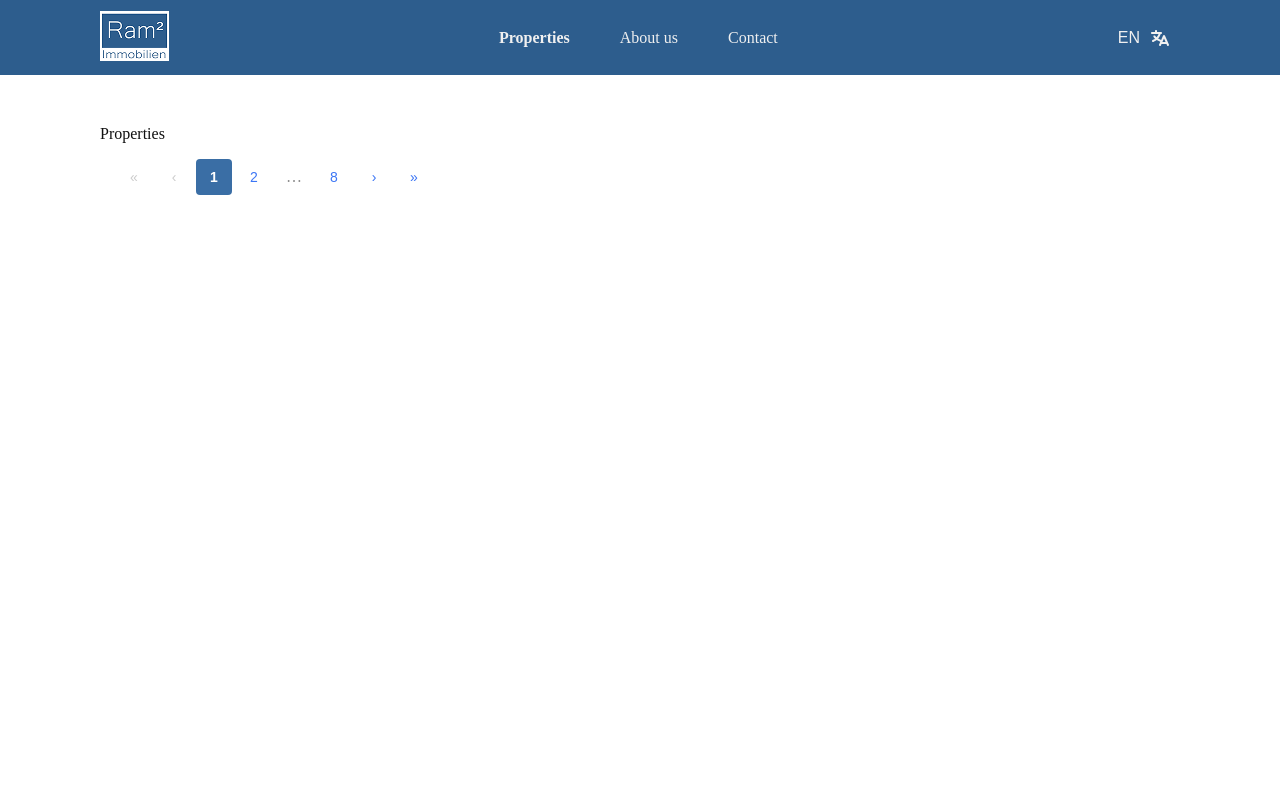
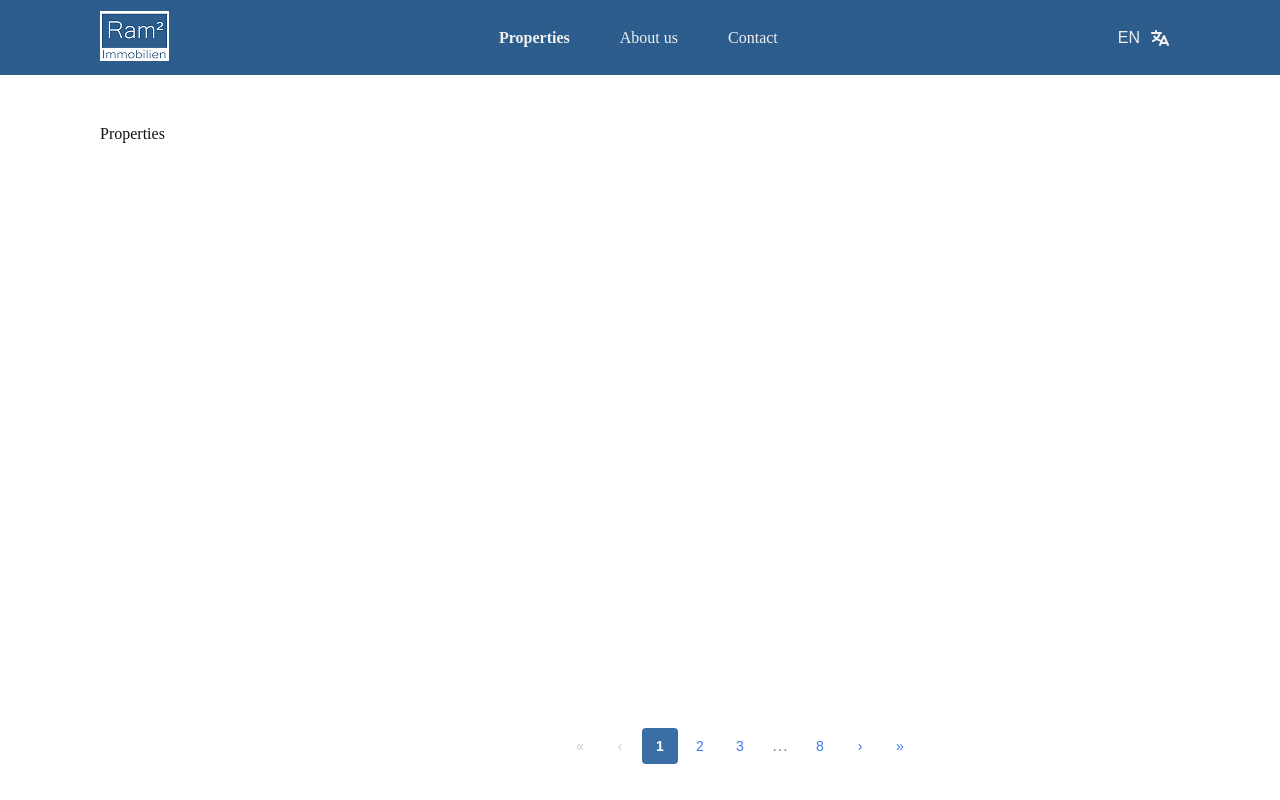
Before and after one commit to ram2-immobilien/ram2-web, a Next.js app: page /en/properties in a window 1280 px wide. Built offline with nearby package versions, Linux system fonts and the light colour scheme.

Commit message:
componente paginacion (terminado)

```diff
--- a/components/Pagination/Pagination.css
+++ b/components/Pagination/Pagination.css
@@ -1,3 +1,12 @@
+/* contenedor exterior para centrar la paginacion abajo */
+.paginacion-contenedor {
+    position: fixed;
+    bottom: 20px;
+    width: 100%;
+    display: flex;
+    justify-content: center;
+}
+
 /* contenedor de todos los botones */
 .paginacion {
     display: flex;
--- a/components/Pagination/Pagination.tsx
+++ b/components/Pagination/Pagination.tsx
@@ -35,28 +35,35 @@ const Pagination = ({ totalPages = 8, onPageChange }: PaginationProps) => {
       return pages;
     }
 
-    // siempre muestro la primera pagina
+    // en la pagina 1 muestro siempre 1, 2, 3 ... 8
+    if (currentPage === 1) {
       pages.push(1);
-
-    // si la pagina actual esta lejos del principio pongo puntitos
-    if (currentPage > 3) {
+      pages.push(2);
+      pages.push(3);
       pages.push("...");
+      pages.push(totalPages);
+      return pages;
     }
 
-    // muestro las paginas alrededor de la pagina actual
-    for (let i = currentPage - 1; i <= currentPage + 1; i++) {
-      if (i > 1 && i < totalPages) {
+    // muestro desde la 1 hasta la pagina actual + 1
+    for (let i = 1; i <= currentPage + 1; i++) {
+      if (i <= totalPages) {
         pages.push(i);
       }
     }
 
-    // si la pagina actual esta lejos del final pongo puntitos
-    if (currentPage < totalPages - 3) {
+    // si estamos en la pagina 5 o mas muestro todo lo que queda
+    if (currentPage >= 5) {
+      for (let i = currentPage + 2; i <= totalPages; i++) {
+        pages.push(i);
+      }
+    } else {
+      // si antes de la 5 ponemos puntitos y la ultima
+      if (currentPage + 1 < totalPages) {
         pages.push("...");
+        pages.push(totalPages);
       }
-
-    // siempre muestro la ultima pagina
-    pages.push(totalPages);
+    }
 
     return pages;
   };
@@ -64,6 +71,7 @@ const Pagination = ({ totalPages = 8, onPageChange }: PaginationProps) => {
   const visiblePages = getVisiblePages();
 
   return (
+    <div className="paginacion-contenedor">
       <div className="paginacion">
 
         {/* boton para ir a la primera pagina */}
@@ -127,6 +135,7 @@ const Pagination = ({ totalPages = 8, onPageChange }: PaginationProps) => {
         </button>
 
       </div>
+    </div>
   );
 };
 
```
Lines whose indentation alone changed are shown as unchanged.
